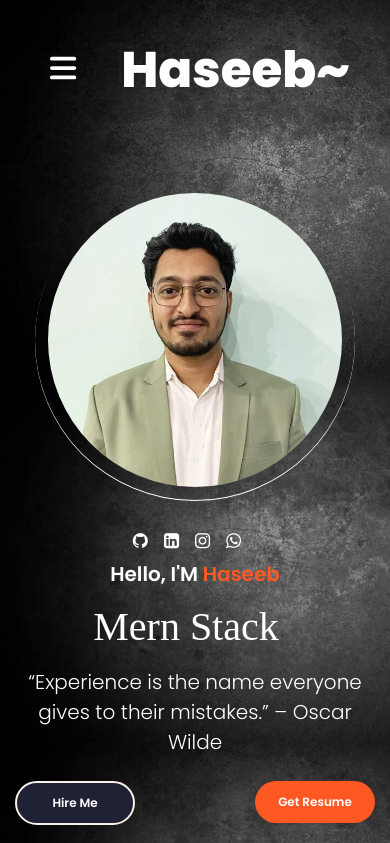
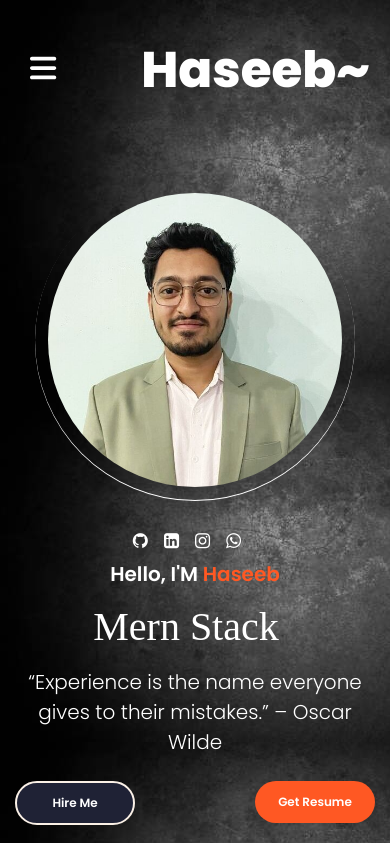
Before and after one commit to Haseeb-creator/portfolio, a React (Create React App) app: page / in a window 390 px wide. Shown: the top 843 px of the page. Built offline with nearby package versions, Linux system fonts and the light colour scheme; a web font is replaced by a local one.

Commit message:
header space changed

```diff
--- a/src/PortfolioContianer/Blogs/Blog.js
+++ b/src/PortfolioContianer/Blogs/Blog.js
@@ -2,6 +2,6 @@ import React from 'react'
 
 export default function Blog() {
 	return (
-		<div>Blog</div>
+		<div></div>
 	)
 }
--- a/src/PortfolioContianer/Home/Header/Header.css
+++ b/src/PortfolioContianer/Home/Header/Header.css
@@ -14,7 +14,7 @@
 	align-items: center;
 	justify-content: space-between;
 	height: 100%;
-	width: 70%;
+	width: 80%;
 	color: var(--white);
 }
 
@@ -65,7 +65,7 @@
 
 	.header-parent {
 		width: 100%;
-		padding: 0 40px;
+		padding: 0 20px;
 		position: relative;
 	}
 
```
